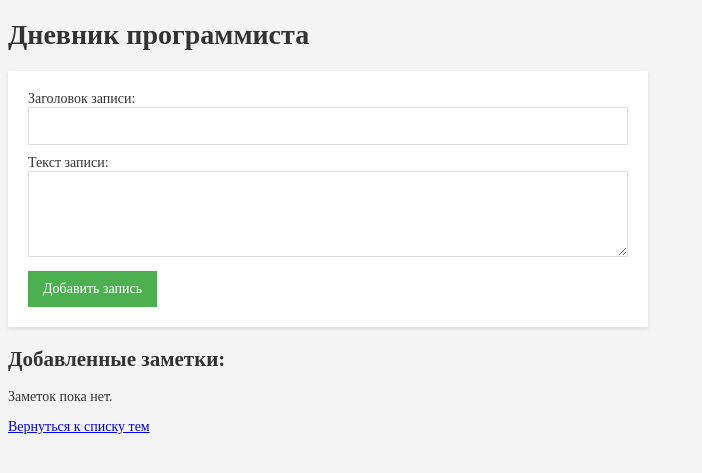
After one commit to Kaifateg/Flask, a Flask app: template project/templates/notes.html in a window 1280 px wide. The commit adds this page. Shown: the top 473 px of the page, without its empty margins (0-702 px from the left). Run offline with Flask 3, Linux system fonts and the light colour scheme; the template is opened without the code that fills it, so the values that code supplies are empty.

Commit message:
add prog_notes

```diff
--- a/project/main.py
+++ b/project/main.py
@@ -1,14 +1,26 @@
-from flask import Flask, render_template
+from flask import Flask, render_template, request, redirect, url_for
 
 app = Flask(__name__)
 
+notes = {}
+
 @app.route("/")
-def index():
-    return render_template("index.html")
+def subjects():
+    return render_template("subjects.html")
+
+@app.route("/дневник_программиста", methods=["GET", "POST"])
+def prog_notes():
+    if request.method == "POST":
+        title_note = request.form["title_note"]
+        note = request.form["note"]
+        if title_note and note:
+            notes[title_note] = note
+        return redirect(url_for("prog_notes"))
+    return render_template("notes.html", notes=notes)
 
 @app.errorhandler(404)
 def not_found(e):
-    return render_template("404.html", 404)
+    return render_template("404.html"), 404
 
 if __name__ == "__main__":
     app.run(debug=True)
--- a/project/static/css/index.css
+++ b/project/static/css/index.css
@@ -42,3 +42,41 @@ img {
     margin-right: auto;
     display: block;
 }
+.note-entry {
+    background-color: #fff;
+    margin-bottom: 15px;
+    padding: 15px;
+    border: 1px solid #ddd;
+    box-shadow: 0 1px 3px rgba(0,0,0,0.1);
+}
+.note-title {
+    font-weight: bold;
+    font-size: 16px;
+    margin-bottom: 5px;
+    display: block;
+}
+a, button, input, textarea {
+    font-family: inherit;
+    font-size: 14px;
+}
+form {
+    max-width: 600px;
+    margin: 20px 0;
+    padding: 20px;
+    background: #fff;
+    box-shadow: 0 2px 4px rgba(0,0,0,0.1);
+}
+input[type="text"], textarea {
+    width: 100%;
+    padding: 10px;
+    margin-bottom: 10px;
+    border: 1px solid #ddd;
+    box-sizing: border-box;
+}
+button[type="submit"] {
+    padding: 10px 15px;
+    background-color: #4CAF50;
+    color: white;
+    border: none;
+    cursor: pointer;
+}
--- /dev/null
+++ b/project/templates/notes.html
@@ -0,0 +1,29 @@
+{% extends "index.html" %}
+{% block content %}
+    <h1>Дневник программиста</h1>
+
+    <form action="/дневник_программиста" method="POST">
+        <label for="title_note">Заголовок записи:</label><br>
+        <input type="text" id="title_note" name="title_note" required><br>
+
+        <label for="note">Текст записи:</label><br>
+        <textarea id="note" name="note" rows="4" required></textarea><br>
+
+        <button type="submit">Добавить запись</button>
+    </form>
+
+    <h2>Добавленные заметки:</h2>
+
+    {% if notes %}
+        {% for title, content in notes.items() %}
+            <div class="note-entry">
+                <span class="note-title">{{ title }}</span>
+                <p>{{ content }}</p>
+            </div>
+        {% endfor %}
+    {% else %}
+        <p>Заметок пока нет.</p>
+    {% endif %}
+
+    <p><a href="/">Вернуться к списку тем</a></p>
+{% endblock %}
```
Also changed, not shown: project/templates/index.html (+3 -64 lines), project/templates/subjects.html (added, +66 -0 lines).
